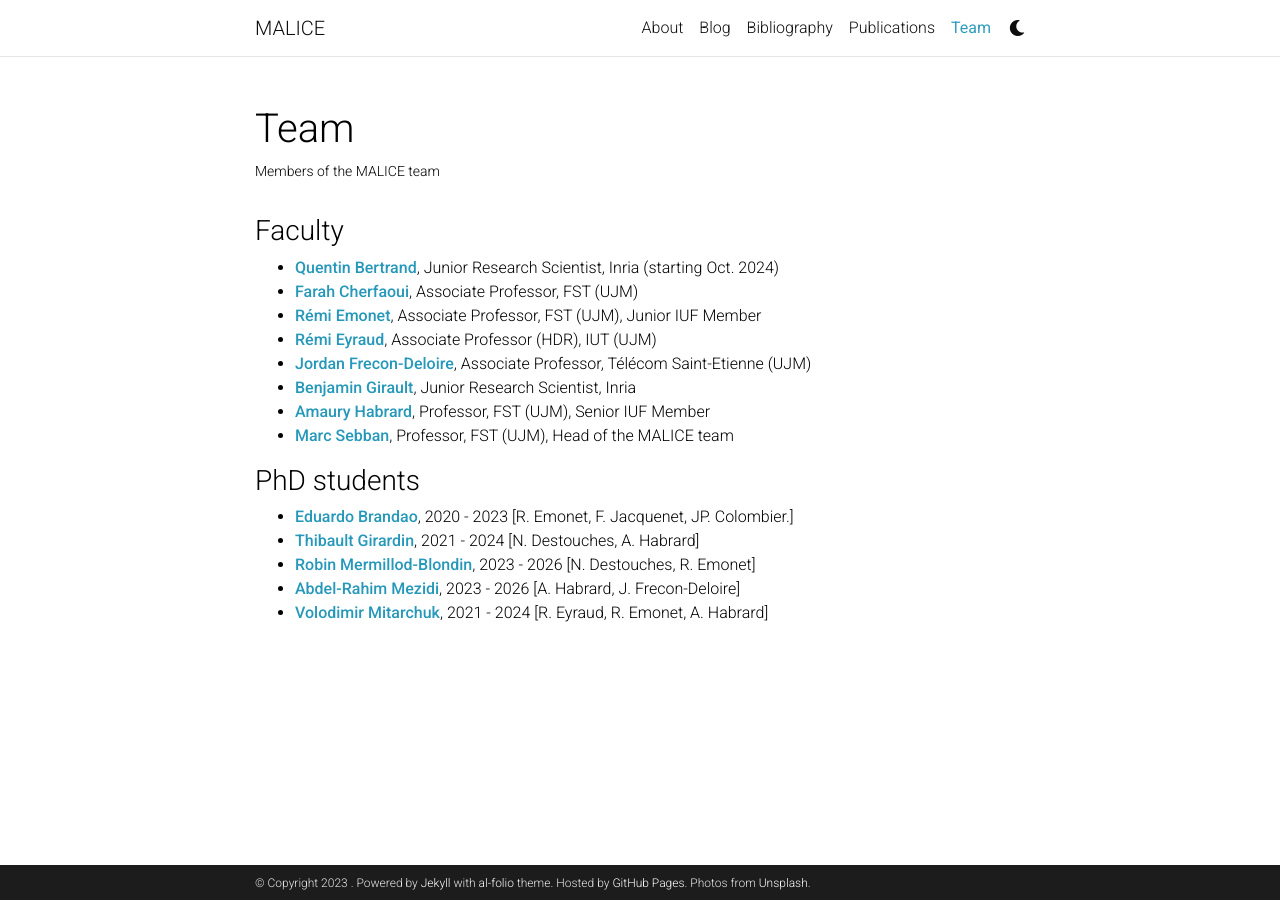
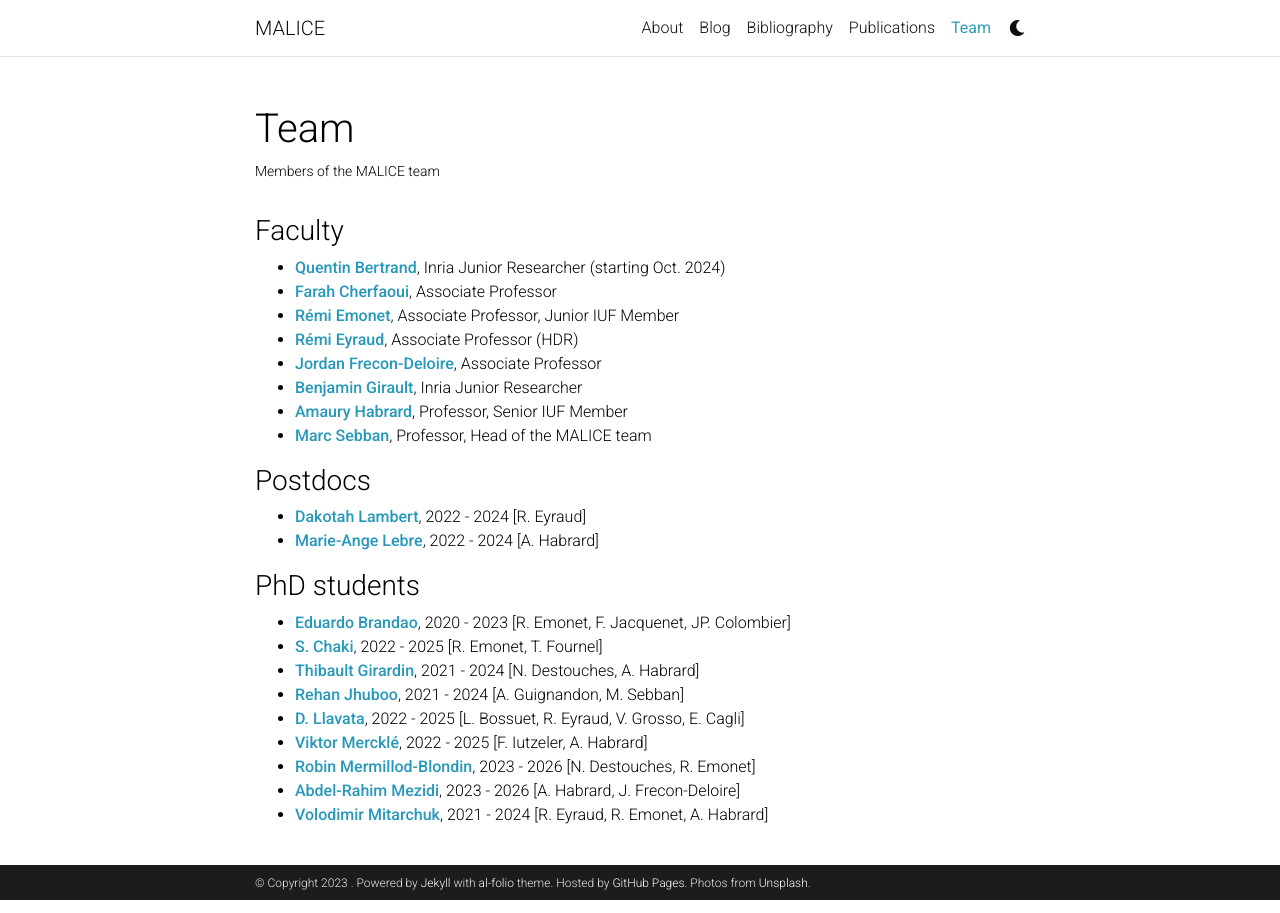
Before and after one commit to labhc-malice/labhc-malice.github.io, a Jekyll site: the page built from _pages/team.md, in a window 1280 px wide. Built offline with Jekyll 4.4.1, drawn with Linux system fonts in a browser that asks for light colours; comment, search, counter and statistics services are not loaded; a style sheet for code colours, icons or effects is not loaded.

Commit message:
full phdlist + postdocs

```diff
--- a/_data/faculty.yml
+++ b/_data/faculty.yml
@@ -1,39 +1,39 @@
 - firstname: Marc
   lastname: Sebban
-  title: Professor, FST (UJM), Head of the MALICE team
+  title: Professor, Head of the MALICE team
   url: https://perso.univ-st-etienne.fr/sebbanma/
 
 - firstname: Amaury
   lastname: Habrard
-  title: Professor, FST (UJM), Senior IUF Member
+  title: Professor, Senior IUF Member
   url: https://perso.univ-st-etienne.fr/habrarda/
 
 - firstname: Rémi
   lastname: Emonet
-  title: Associate Professor, FST (UJM), Junior IUF Member
+  title: Associate Professor, Junior IUF Member
   url: https://home.heeere.com/
 
 - firstname: Rémi
   lastname: Eyraud
-  title: Associate Professor (HDR), IUT (UJM)
+  title: Associate Professor (HDR)
   url: https://remieyraud.github.io/index.html
 
 - firstname: Benjamin
   lastname: Girault
-  title: Junior Research Scientist, Inria
+  title: Inria Junior Researcher
   url: https://www.benjamin-girault.com/
 
 - firstname: Farah
   lastname: Cherfaoui
-  title: Associate Professor, FST (UJM)
+  title: Associate Professor
   url: https://scholar.google.fr/citations?user=hgYecToAAAAJ&hl=fr
 
 - firstname: Quentin
   lastname: Bertrand
-  title: Junior Research Scientist, Inria (starting Oct. 2024)
+  title: Inria Junior Researcher (starting Oct. 2024)
   url: https://qb3.github.io/
 
 - firstname: Jordan
   lastname: Frecon-Deloire
-  title: Associate Professor, Télécom Saint-Etienne (UJM)
+  title: Associate Professor
   url: https://jordan-frecon.com/
--- a/_data/phdstudents.yml
+++ b/_data/phdstudents.yml
@@ -4,13 +4,15 @@
   supervisor: [A. Habrard, J. Frecon-Deloire]
   starting_date: 2023
   end_date: 2026
+  team_thematic: True
 
 - firstname: Eduardo
   lastname: Brandao
   url:
-  supervisor: [R. Emonet, F. Jacquenet, JP. Colombier.]
+  supervisor: [R. Emonet, F. Jacquenet, JP. Colombier]
   starting_date: 2020
   end_date: 2023
+  team_thematic: True
 
 - firstname: Thibault
   lastname: Girardin
@@ -18,6 +20,7 @@
   supervisor: [N. Destouches, A. Habrard]
   starting_date: 2021
   end_date: 2024
+  team_thematic: True
 
 - firstname: Robin
   lastname: Mermillod-Blondin
@@ -25,6 +28,7 @@
   supervisor: [N. Destouches, R. Emonet]
   starting_date: 2023
   end_date: 2026
+  team_thematic: True
 
 - firstname: Volodimir
   lastname: Mitarchuk
@@ -32,3 +36,36 @@
   supervisor: [R. Eyraud, R. Emonet, A. Habrard]
   starting_date: 2021
   end_date: 2024
+  team_thematic: True
+
+- firstname: Rehan
+  lastname: Jhuboo
+  url:
+  supervisor: [A. Guignandon, M. Sebban]
+  starting_date: 2021
+  end_date: 2024
+  team_thematic: False
+
+- firstname: S.
+  lastname: Chaki
+  url:
+  supervisor: [R. Emonet, T. Fournel]
+  starting_date: 2022
+  end_date: 2025
+  team_thematic: False
+
+- firstname: Viktor
+  lastname: Mercklé
+  url:
+  supervisor: [F. Iutzeler, A. Habrard]
+  starting_date: 2022
+  end_date: 2025
+  team_thematic: False
+
+- firstname: D.
+  lastname: Llavata
+  url:
+  supervisor: [L. Bossuet, R. Eyraud, V. Grosso, E. Cagli]
+  starting_date: 2022
+  end_date: 2025
+  team_thematic: False
--- /dev/null
+++ b/_data/postdocs.yml
@@ -0,0 +1,15 @@
+- firstname: Dakotah
+  lastname: Lambert
+  url:
+  supervisor: [R. Eyraud]
+  starting_date: 2022
+  end_date: 2024
+  team_thematic: False
+
+- firstname: Marie-Ange
+  lastname: Lebre
+  url:
+  supervisor: [A. Habrard]
+  starting_date: 2022
+  end_date: 2024
+  team_thematic: False
--- a/_pages/team.md
+++ b/_pages/team.md
@@ -20,6 +20,19 @@ nav_order: 5
 </ul>
 
 
+<h3>Postdocs</h3>
+
+<ul>
+  {% assign postdocs = site.data.postdocs | sort: 'lastname' %}
+  {% for postdoc in postdocs %}
+    <li>
+      <strong><a href="{{ postdoc.url }}" target="_blank">{{ postdoc.firstname }} {{ postdoc.lastname }}</a></strong>,
+      {{ postdoc.starting_date }} - {{ postdoc.end_date}}
+      [{% for supervisor in postdoc.supervisor %}{{ supervisor }}{% if forloop.last %}{% else %}, {% endif %}{% endfor %}]<br>
+    </li>
+  {% endfor %}
+</ul>
+
 
 <h3>PhD students</h3>
 
@@ -27,7 +40,7 @@ nav_order: 5
   {% assign phd_students = site.data.phdstudents | sort: 'lastname' %}
   {% for student in phd_students %}
     <li>
-      <strong><a href="{{ member.url }}" target="_blank">{{ student.firstname }} {{ student.lastname }}</a></strong>,
+      <strong><a href="{{ student.url }}" target="_blank">{{ student.firstname }} {{ student.lastname }}</a></strong>,
       {{ student.starting_date }} - {{ student.end_date}}
       [{% for supervisor in student.supervisor %}{{ supervisor }}{% if forloop.last %}{% else %}, {% endif %}{% endfor %}]<br>
     </li>
```
